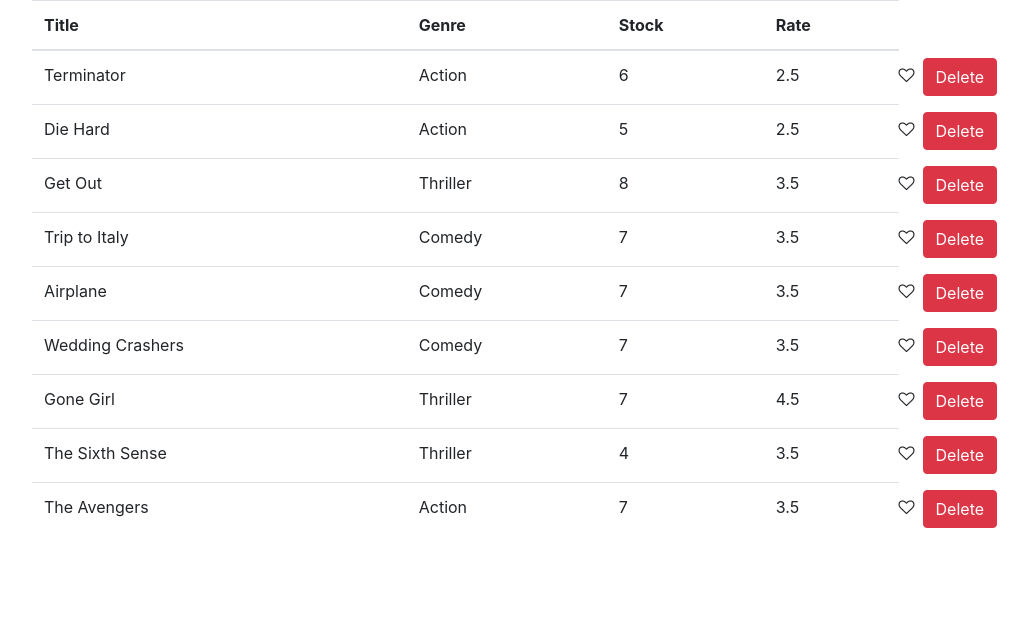
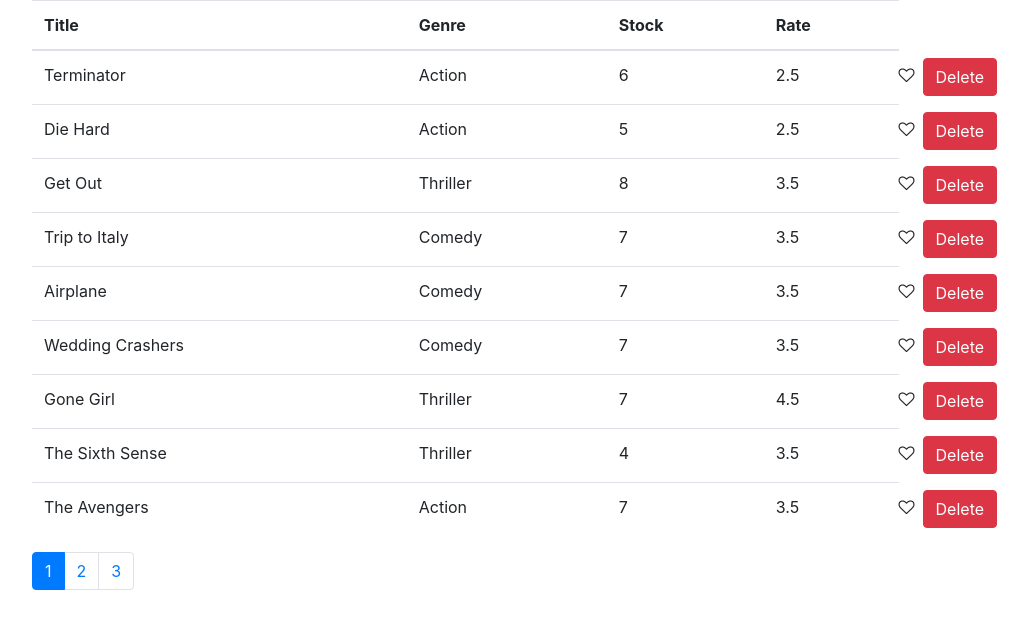
Before and after one commit to aliakbari77/react-vidly, a React (Create React App) app: page / in a window 1280 px wide. Shown: the top 628 px of the page, without its empty margins (53-1081 px from the left). Built offline with nearby package versions, Linux system fonts and the light colour scheme.

Commit message:
feat: add Pagination component

```diff
--- /dev/null
+++ b/src/components/pagination.jsx
@@ -0,0 +1,39 @@
+import React, { Component } from "react";
+import { getMovies } from "../services/fakeMovieService";
+
+class Pagination extends Component {
+  state = {
+    movies: getMovies(),
+  };
+
+  render() {
+    console.log(this.state.movies);
+    return (
+      <React.Fragment>
+        <div className="container">
+          <nav>
+            <ul className="pagination">
+              <li className="page-item active">
+                <a href="#" className="page-link">
+                  1
+                </a>
+              </li>
+              <li className="page-item">
+                <a href="#" className="page-link">
+                  2
+                </a>
+              </li>
+              <li className="page-item">
+                <a href="#" className="page-link">
+                  3
+                </a>
+              </li>
+            </ul>
+          </nav>
+        </div>
+      </React.Fragment>
+    );
+  }
+}
+
+export default Pagination;
--- a/src/index.js
+++ b/src/index.js
@@ -6,10 +6,12 @@
 import "bootstrap/dist/css/bootstrap.css";
 import "font-awesome/css/font-awesome.css";
 import Movies from "./components/movies";
+import Pagination from "./components/pagination";
 
 ReactDOM.render(
   <React.StrictMode>
     <Movies />
+    <Pagination />
   </React.StrictMode>,
   document.getElementById("root")
 );
```
